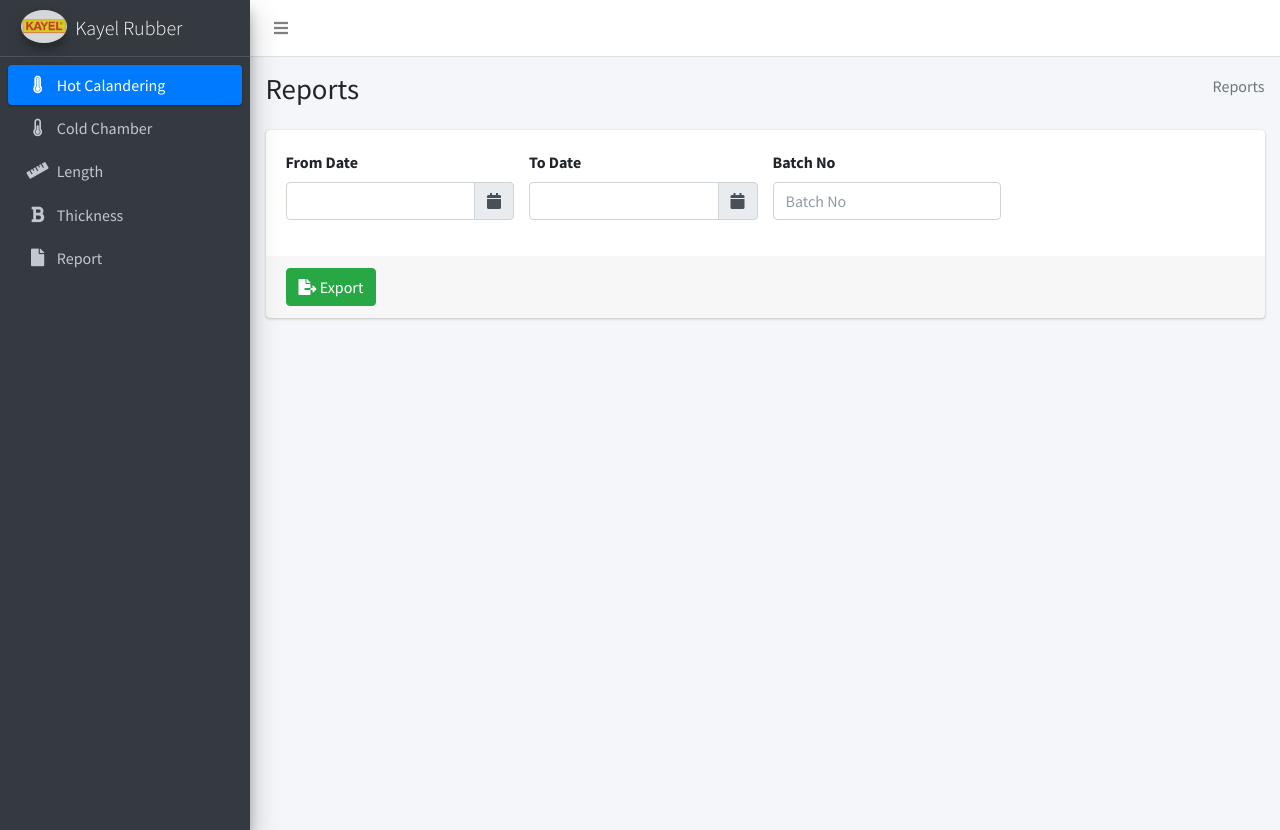
After one commit to speedjin1995/kayel, a PHP site: page /summary.html in a window 1280 px wide. The commit adds this page. Run offline with PHP 8.4, Linux system fonts and the light colour scheme; some libraries are stand-ins or nearby versions.

Commit message:
added reports

```diff
--- a/index.html
+++ b/index.html
@@ -78,6 +78,12 @@
             <a href="thick.html" class="nav-link">
               <i class="nav-icon fas fa-bold"></i>
               <p>Thickness</p>
+            </a>
+          </li>
+          <li class="nav-item">
+            <a href="summary.html" class="nav-link">
+              <i class="nav-icon fas fa-file"></i>
+              <p>Report</p>
             </a>
           </li>
         </ul>
--- a/length.html
+++ b/length.html
@@ -78,6 +78,12 @@
             <a href="thick.html" class="nav-link">
               <i class="nav-icon fas fa-bold"></i>
               <p>Thickness</p>
+            </a>
+          </li>
+          <li class="nav-item">
+            <a href="summary.html" class="nav-link">
+              <i class="nav-icon fas fa-file"></i>
+              <p>Report</p>
             </a>
           </li>
         </ul>
--- /dev/null
+++ b/summary.html
@@ -0,0 +1,234 @@
+<!DOCTYPE html>
+<html lang="en">
+<head>
+  <meta charset="utf-8">
+  <meta name="viewport" content="width=device-width, initial-scale=1">
+  <title>Kayel Rubber | Hot Calendering</title>
+
+  <!-- Google Font: Source Sans Pro -->
+  <link rel="stylesheet" href="https://fonts.googleapis.com/css?family=Source+Sans+Pro:300,400,400i,700&display=fallback">
+  <!-- Font Awesome Icons -->
+  <link rel="stylesheet" href="plugins/fontawesome-free/css/all.min.css">
+  <!-- IonIcons -->
+  <link rel="stylesheet" href="https://code.ionicframework.com/ionicons/2.0.1/css/ionicons.min.css">
+  <!-- Theme style -->
+  <link rel="stylesheet" href="dist/css/adminlte.min.css">
+  <!-- Tempusdominus Bootstrap 4 -->
+  <link rel="stylesheet" href="plugins/tempusdominus-bootstrap-4/css/tempusdominus-bootstrap-4.min.css">
+  <!-- date-range-picker -->
+  <link rel="stylesheet" href="plugins/daterangepicker/daterangepicker.css">
+  <!-- Toastr -->
+  <link rel="stylesheet" href="plugins/toastr/toastr.min.css">
+</head>
+<!--
+`body` tag options:
+
+  Apply one or more of the following classes to to the body tag
+  to get the desired effect
+
+  * sidebar-collapse
+  * sidebar-mini
+-->
+<body class="hold-transition sidebar-mini">
+<div class="wrapper">
+  <!-- Navbar -->
+  <nav class="main-header navbar navbar-expand navbar-white navbar-light">
+    <!-- Left navbar links -->
+    <ul class="navbar-nav">
+      <li class="nav-item">
+        <a class="nav-link" data-widget="pushmenu" href="#" role="button"><i class="fas fa-bars"></i></a>
+      </li>
+    </ul>
+  </nav>
+  <!-- /.navbar -->
+
+  <!-- Main Sidebar Container -->
+  <aside class="main-sidebar sidebar-dark-primary elevation-4">
+    <!-- Brand Logo -->
+    <a href="index.html" class="brand-link">
+      <img src="dist/img/logo.jpg" alt="AdminLTE Logo" class="brand-image img-circle elevation-3" style="opacity: .8">
+      <span class="brand-text font-weight-light">Kayel Rubber</span>
+    </a>
+
+    <!-- Sidebar -->
+    <div class="sidebar">
+      <!-- Sidebar Menu -->
+      <nav class="mt-2">
+        <ul class="nav nav-pills nav-sidebar flex-column" data-widget="treeview" role="menu" data-accordion="false">
+          <!-- Add icons to the links using the .nav-icon class with font-awesome or any other icon font library -->
+          <li class="nav-item">
+            <a href="index.html" class="nav-link active">
+              <i class="nav-icon fas fa-thermometer-full"></i>
+              <p>Hot Calandering</p>
+            </a>
+          </li>
+          <li class="nav-item">
+            <a href="coldroom.html" class="nav-link">
+              <i class="nav-icon fas fa-thermometer-half"></i>
+              <p>Cold Chamber</p>
+            </a>
+          </li>
+          <li class="nav-item">
+            <a href="length.html" class="nav-link">
+              <i class="nav-icon fas fa-ruler"></i>
+              <p>Length</p>
+            </a>
+          </li>
+          <li class="nav-item">
+            <a href="thick.html" class="nav-link">
+              <i class="nav-icon fas fa-bold"></i>
+              <p>Thickness</p>
+            </a>
+          </li>
+          <li class="nav-item">
+            <a href="summary.html" class="nav-link">
+              <i class="nav-icon fas fa-file"></i>
+              <p>Report</p>
+            </a>
+          </li>
+        </ul>
+      </nav>
+      <!-- /.sidebar-menu -->
+    </div>
+    <!-- /.sidebar -->
+  </aside>
+
+<!-- Content Wrapper. Contains page content -->
+<div class="content-wrapper">
+    <div class="content-header">
+        <div class="container-fluid">
+          <div class="row mb-2">
+            <div class="col-sm-6">
+              <h1 class="m-0">Reports</h1>
+            </div><!-- /.col -->
+            <div class="col-sm-6">
+              <ol class="breadcrumb float-sm-right">
+                <li class="breadcrumb-item active">Reports</li>
+              </ol>
+            </div><!-- /.col -->
+          </div><!-- /.row -->
+        </div><!-- /.container-fluid -->
+    </div>
+
+    <div class="content" style="min-height:700px;">
+        <div class="container-fluid">
+            <div class="row">
+            <div class="col-lg-12">
+                <div class="card">
+                    <form role="form" id="profileForm" novalidate="novalidate">
+                        <div class="card-body">
+                            <div class="row">
+                                <div class="form-group col-3">
+                                    <label>From Date</label>
+                                    <div class="input-group date" id="fromDatePicker" data-target-input="nearest">
+                                        <input type="text" class="form-control datetimepicker-input" data-target="#fromDatePicker" id="fromDate" name="fromDate" required/>
+                                        <div class="input-group-append" data-target="#fromDatePicker" data-toggle="datetimepicker">
+                                        <div class="input-group-text"><i class="fa fa-calendar"></i></div></div>
+                                    </div>
+                                </div>
+
+                                <div class="form-group col-3">
+                                    <label>To Date</label>
+                                    <div class="input-group date" id="toDatePicker" data-target-input="nearest">
+                                        <input type="text" class="form-control datetimepicker-input" data-target="#toDatePicker" id="toDate" name="toDate" required/>
+                                        <div class="input-group-append" data-target="#toDatePicker" data-toggle="datetimepicker">
+                                            <div class="input-group-text"><i class="fa fa-calendar"></i></div>
+                                        </div>
+                                    </div>
+                                </div>
+
+                                <div class="form-group col-3">
+                                    <label>Batch No</label>
+                                    <input class="form-control" type="text" id="batchFilter" placeholder="Batch No">
+                                </div>
+                            </div>
+                        </div>
+
+                        <div class="card-footer">
+                            <button class="btn btn-success" id="exportProfile"><i class="fas fa-file-export"></i> Export</button>
+                        </div>
+                    </form>
+                </div>
+            </div>
+            </div>
+        </div>
+    </div>
+</div>
+
+<script>
+$(function () {
+  //Date picker
+  $('#fromDatePicker').datetimepicker({
+      icons: { time: 'far fa-clock' },
+      format: 'DD/MM/YYYY',
+      defaultDate: new Date
+  });
+
+  $('#toDatePicker').datetimepicker({
+      icons: { time: 'far fa-clock' },
+      format: 'DD/MM/YYYY',
+      defaultDate: new Date
+  });
+
+  $.validator.setDefaults({
+        submitHandler: function () {
+            /*$('#spinnerLoading').show();
+            $.post('php/updateProfile.php', $('#profileForm').serialize(), function(data){
+                var obj = JSON.parse(data);
+
+                if(obj.status === 'success'){
+                    toastr["success"](obj.message, "Success:");
+
+                    $.get('myprofile.php', function(data) {
+                        $('#mainContents').html(data);
+                        $('#spinnerLoading').hide();
+                    });
+        		}
+        		else if(obj.status === 'failed'){
+        		    toastr["error"](obj.message, "Failed:");
+                    $('#spinnerLoading').hide();
+                }
+        		else{
+        			toastr["error"]("Failed to update profile", "Failed:");
+                    $('#spinnerLoading').hide();
+        		}
+            });*/
+        }
+    });
+
+    $('#profileForm').validate({
+        rules: {
+            text: {
+                required: true
+            }
+        },
+        messages: {
+            text: {
+                required: "Please fill in this field"
+            }
+        },
+        errorElement: 'span',
+        errorPlacement: function (error, element) {
+            error.addClass('invalid-feedback');
+            element.closest('.form-group').append(error);
+        },
+        highlight: function (element, errorClass, validClass) {
+            $(element).addClass('is-invalid');
+        },
+        unhighlight: function (element, errorClass, validClass) {
+            $(element).removeClass('is-invalid');
+        }
+    });
+
+    $('#exportProfile').on('click', function(){
+        var fromDateValue = $('#fromDate').val() ? $('#fromDate').val() : '';
+        var toDateValue = $('#toDate').val() ? $('#toDate').val() : '';
+        var itemTypeFilter = $('#batchFilter').val() ? $('#batchFilter').val() : '';
+
+        window.open("php/export.php?fromDate="+fromDateValue+"&toDate="+toDateValue+
+        "&batchNo="+itemTypeFilter);
+
+    });
+
+});
+</script>
--- a/thick.html
+++ b/thick.html
@@ -78,6 +78,12 @@
             <a href="thick.html" class="nav-link active">
               <i class="nav-icon fas fa-bold"></i>
               <p>Thickness</p>
+            </a>
+          </li>
+          <li class="nav-item">
+            <a href="summary.html" class="nav-link">
+              <i class="nav-icon fas fa-file"></i>
+              <p>Report</p>
             </a>
           </li>
         </ul>
```
Also changed, not shown: php/datasets.php (+15 -15 lines), php/export.php (added, +64 -0 lines).
